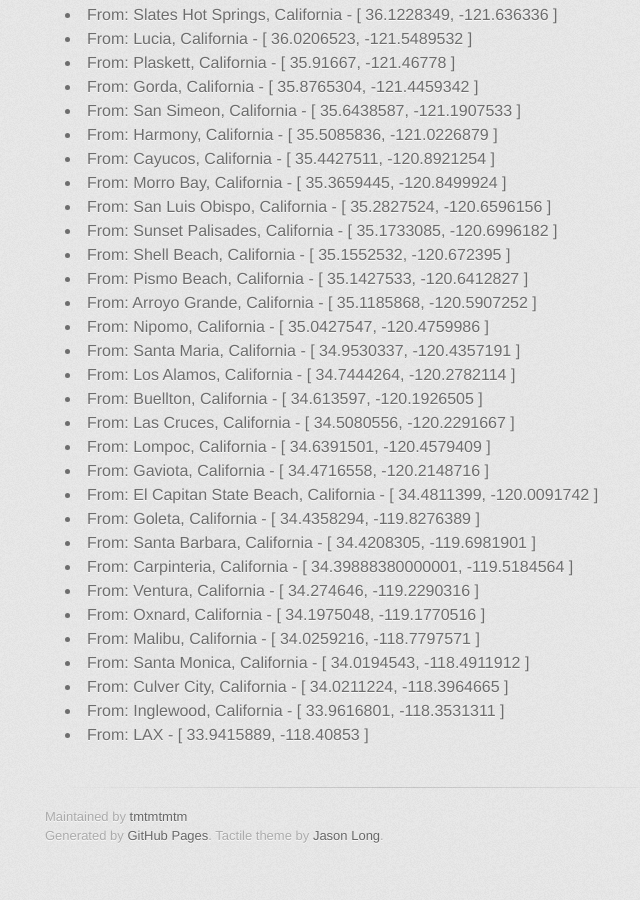
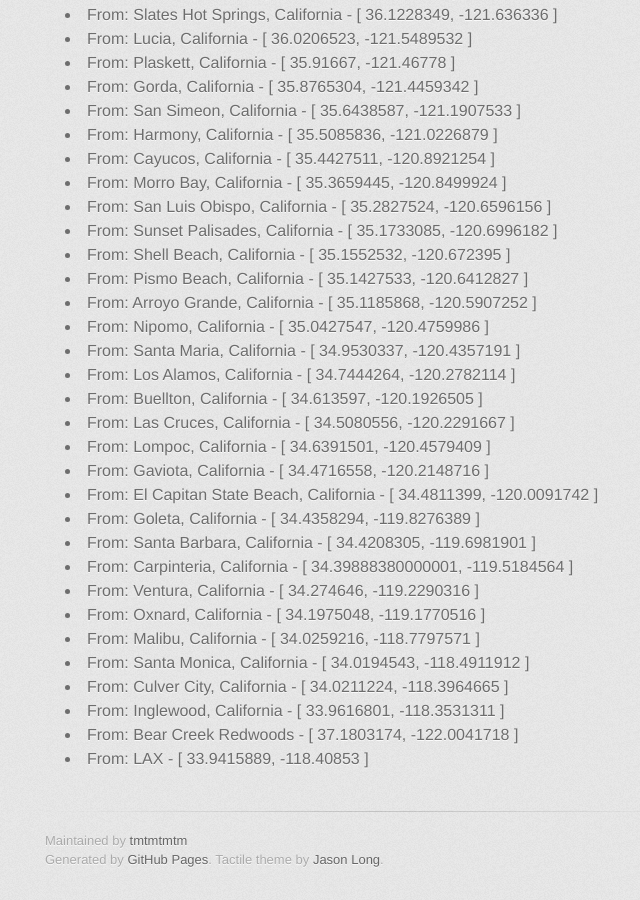
Before and after one commit to tmtmtmtm/globestrolling, a Jekyll site: the page built from locations.html, in a window 1280 px wide and 900 px high, scrolled down 2612 px. Shown: the whole window, without its empty margins (285-925 px from the left). Built offline with Jekyll 4.4.1, drawn with Linux system fonts in a browser that asks for light colours; some web fonts are replaced; Markdown is read by kramdown in place of the engine named in the settings; before the commit the page ends 3488 px from its top, so only the background shows below that.

Commit message:
Bear Creek Redwoods

```diff
--- a/_data/locations.yaml
+++ b/_data/locations.yaml
@@ -133,21 +133,7 @@
   { "place": "Santa Monica, California", "region": "US-CA", "coordinates": { "lat": "34.0194543", "lon": "-118.4911912" } },
   { "place": "Culver City, California", "region": "US-CA", "coordinates": { "lat": "34.0211224", "lon": "-118.3964665" } },
   { "place": "Inglewood, California", "region": "US-CA", "coordinates": { "lat": "33.9616801", "lon": "-118.3531311" } },
+  { "place": "Bear Creek Redwoods", "region": "US-CA", "coordinates": { "lat": "37.1803174", "lon": "-122.0041718" } },
   { "place": "LAX", "region": "US-CA", "coordinates": { "lat": "33.9415889", "lon": "-118.40853" } },
 
-
-
-
-
-
-
-
-
-
-
-
-
-
-
-
 ]
```
